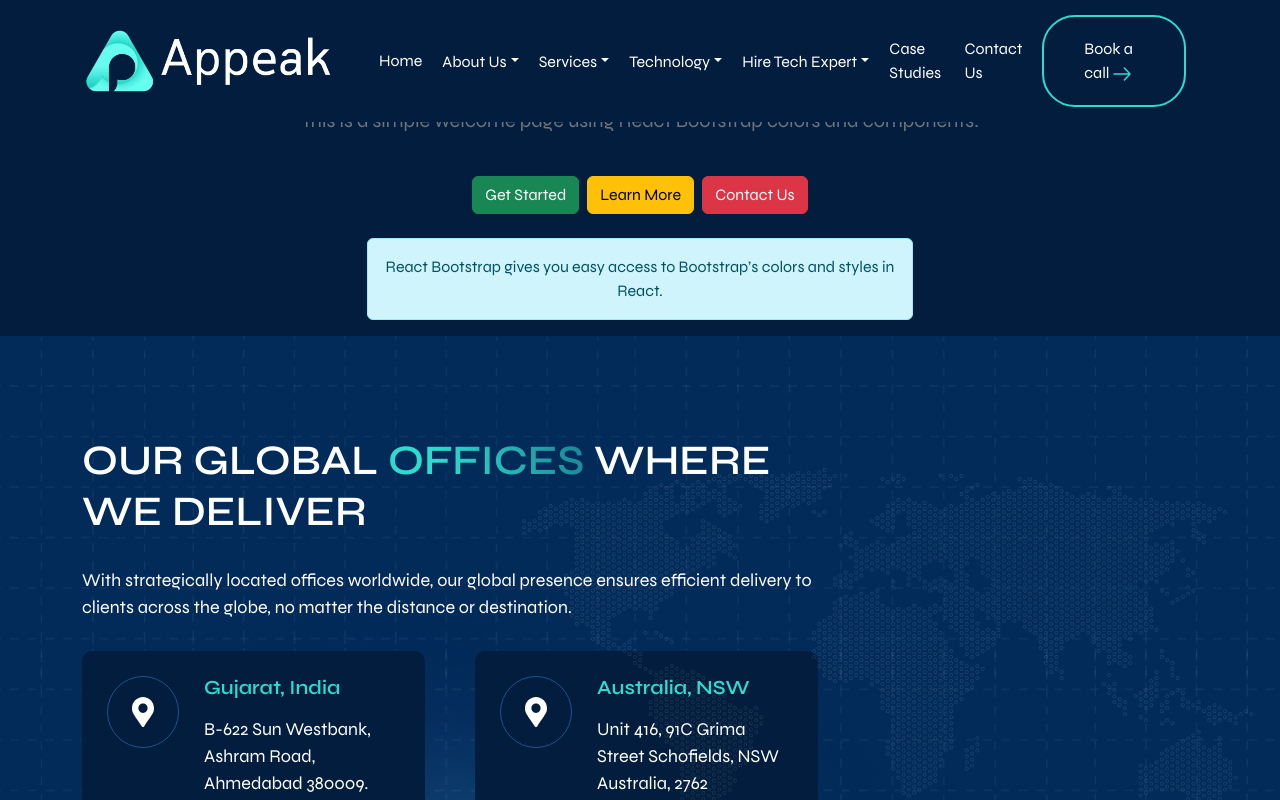
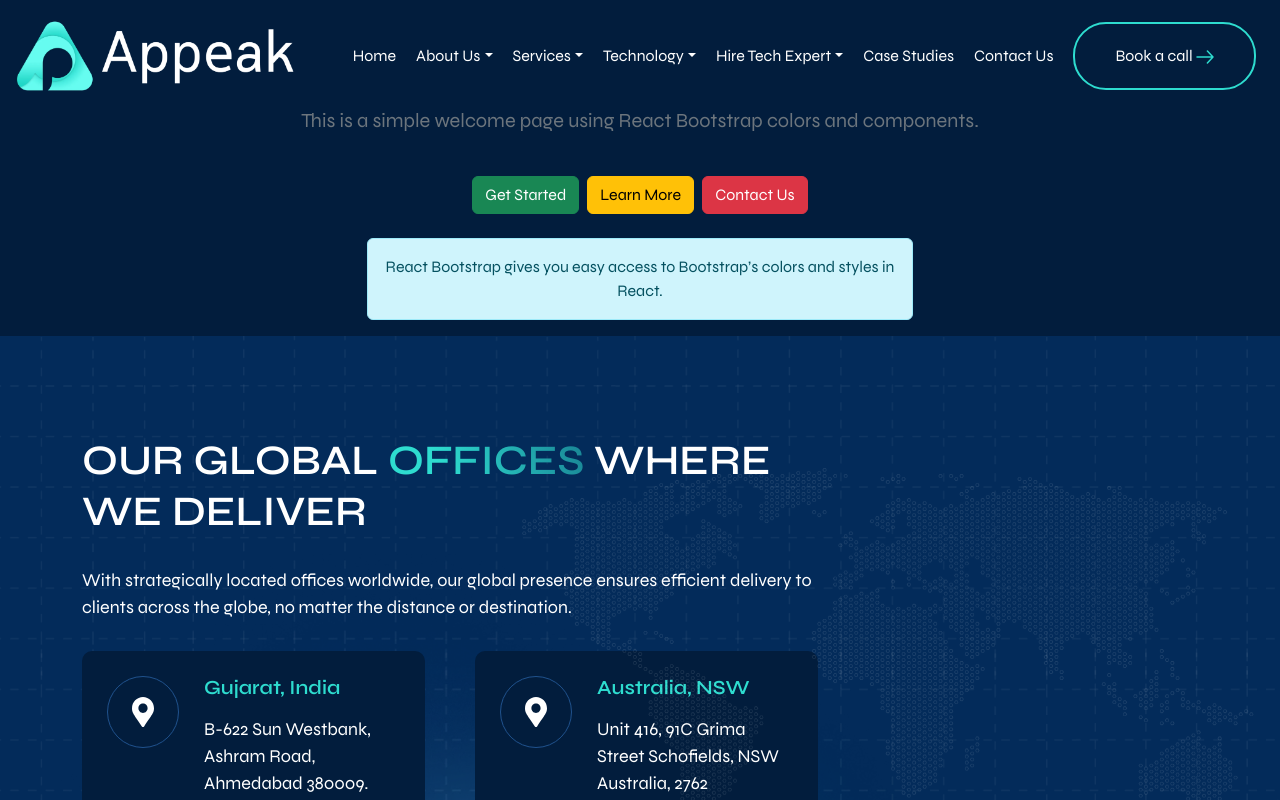
Before and after one commit to vrushabh702/appeaktech, a Next.js app: page /about-us in a window 1280 px wide. Shown: the top 800 px of the page. Built offline with nearby package versions, Linux system fonts and the light colour scheme.

Commit message:
header menu size fix

```diff
--- a/app/components/layout/Header.jsx
+++ b/app/components/layout/Header.jsx
@@ -65,7 +65,7 @@ export default function Header() {
     <section
       className={`header ${styles.Header} ${styles.headerSection} blueBackground`}
     >
-      <Container className={`${styles.new}`}>
+      <Container className={`${styles.Container}`}>
         <Row className="align-items-center">
           <Col md={3}>
             <img src={"/media/home/logo.webp"} width={"100%"} height={"auto"} />
--- a/app/styles/Header.module.css
+++ b/app/styles/Header.module.css
@@ -9,6 +9,10 @@
   width: 100%;
   padding: 15px 0px;
   z-index: 99;
+}
+
+.Container {
+  max-width: 1360px !important;
 }
 
 .dropDownMenuShow {
```
